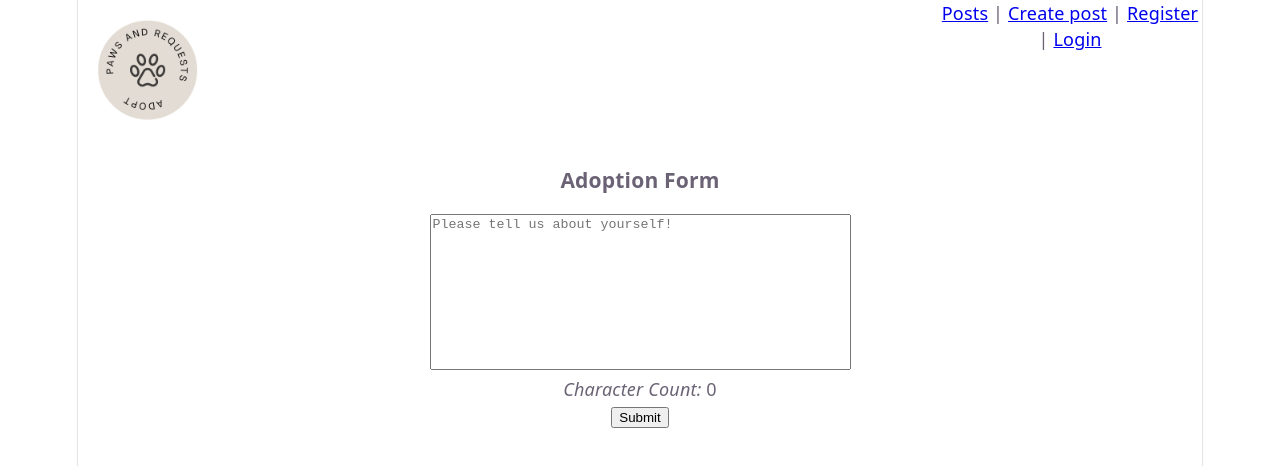
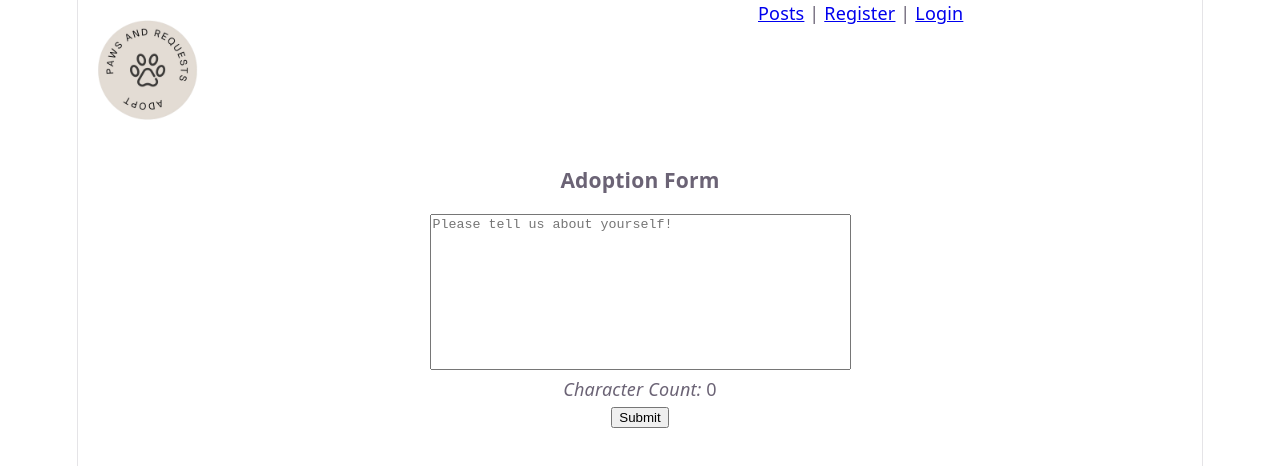
Before and after one commit to NyanBirds/paws-and-requests, a React (Vite) app in the folder frontend/: page /posts/1/adoption in a window 1280 px wide. Shown: the top 466 px of the page. Built offline with nearby package versions, Linux system fonts and the light colour scheme.

Commit message:
refactor: Functionality for createpost, only shelterusers can access this. page says HELLO <firstname> in the nav bar. adoptionpage uses textfield component. createpost redirects to the newly created post

```diff
--- a/frontend/src/App.jsx
+++ b/frontend/src/App.jsx
@@ -1,7 +1,8 @@
 import './App.css'
 import {Link, NavLink, Outlet, useNavigate} from "react-router";
 import {useEffect, useState} from "react";
-import logo from "./assets/logo.png"
+import logo from "./assets/logo_transparent.png"
+import CheckRole from "./components/CheckRole.jsx";
 
 const AUTH_TOKEN = "authToken";
 const AUTH_EVENT = "authorization-request";
@@ -10,6 +11,8 @@ function App() {
 
     const navigate = useNavigate();
     const [isLoggedIn, setIsLoggedIn] = useState(Boolean(localStorage.getItem(AUTH_TOKEN)));
+    const user = CheckRole(isLoggedIn);
+    const role = user?.role;
 
     useEffect(() => {
         const sync = () => setIsLoggedIn(Boolean(localStorage.getItem(AUTH_TOKEN)));
@@ -25,7 +28,7 @@ function App() {
 
   return (
     <>
-        <div style={{ display: 'flex', gap: '40rem' }}>
+        <div style={{ display: 'flex', gap: '30rem' }}>
         <Link to='/'>
             <img
                 src={logo}
@@ -36,11 +39,18 @@ function App() {
           <nav>
               <NavLink to="/posts">Posts</NavLink>
               {" | "}
-              <NavLink to="/post/new">Create post</NavLink>
-              {" | "}
-
+              {role === 'SHELTERUSER' && (
+                  <>
+                    <NavLink to="/post/new">Create post</NavLink>
+                    {" | "}
+                  </>
+              )}
               {isLoggedIn ? (
-                  <button type="button" onClick={handleLogout}>Logout</button>
+                  <>
+                    <span>Hello {user?.firstName}</span>
+                    {" | "}
+                    <button type="button" onClick={handleLogout}>Logout</button>
+                  </>
               ) : (
                   <>
                   <NavLink to="/registration">Register</NavLink>
@@ -50,7 +60,7 @@ function App() {
               )}
           </nav>
         </div>
-      <Outlet/>
+      <Outlet context={{ isLoggedIn }}/>
     </>
   )
 }
--- a/frontend/src/pages/AdoptionPage.jsx
+++ b/frontend/src/pages/AdoptionPage.jsx
@@ -1,6 +1,7 @@
 import {useState} from "react";
 import {useParams} from "react-router";
 import {adopt} from "../services/adoptionformService.js";
+import TextField from "../components/TextField.jsx";
 
 export function AdoptionPage() {
     const { postId } = useParams();
@@ -22,12 +23,10 @@ export function AdoptionPage() {
             {!isSent ? (
                 <>
                     <h3>Adoption Form</h3>
-                    <textarea
+                    <TextField
                         id="content"
                         value={content}
                         onChange={(e) => setContent(e.target.value)}
-                        rows={10}
-                        cols={50}
                         placeholder="Please tell us about yourself!"
                     />
                     <p><em>Character Count:</em> {content.length}</p>
--- a/frontend/src/pages/CreatePost.jsx
+++ b/frontend/src/pages/CreatePost.jsx
@@ -32,8 +32,8 @@ export default function CreatePost() {
         const { url: pictureFiles = [], ...postFields} = formData;
         console.log(formData);
         newPost(postFields, pictureFiles)
-            .then(() => {
-                navigate('/')
+            .then((post) => {
+                navigate(`/posts/${post.id}`)
             }, (error) => {
                 console.log(error.message);
             });
@@ -58,7 +58,9 @@ export default function CreatePost() {
                     <TextField
                         name={inputFields[1].key}
                         label={inputFields[1].label}
-                        onChange={onChange} />
+                        onChange={onChange}
+                        placeholder="Describe the animal"
+                    />
 
                     <InputField
                         name={inputFields[2].key}
```
